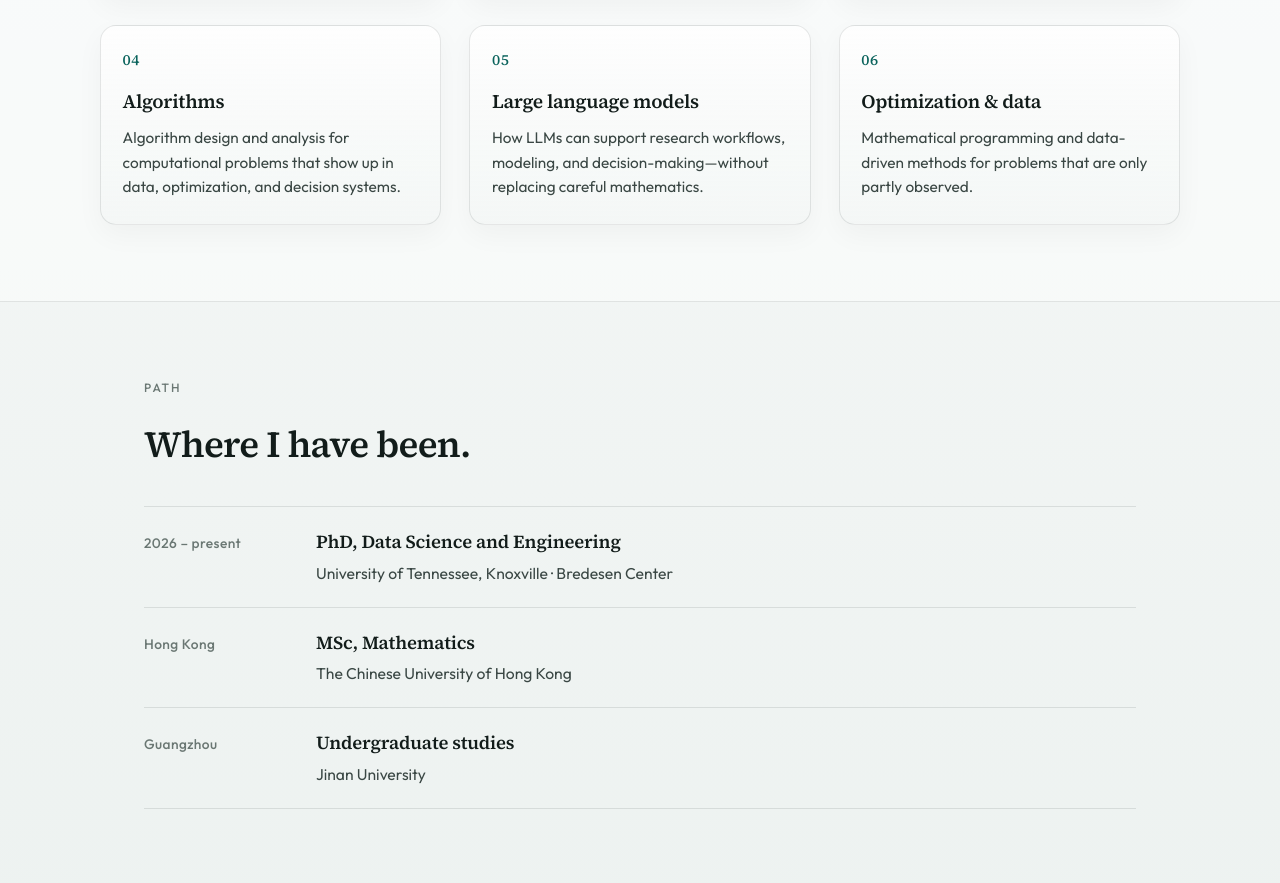
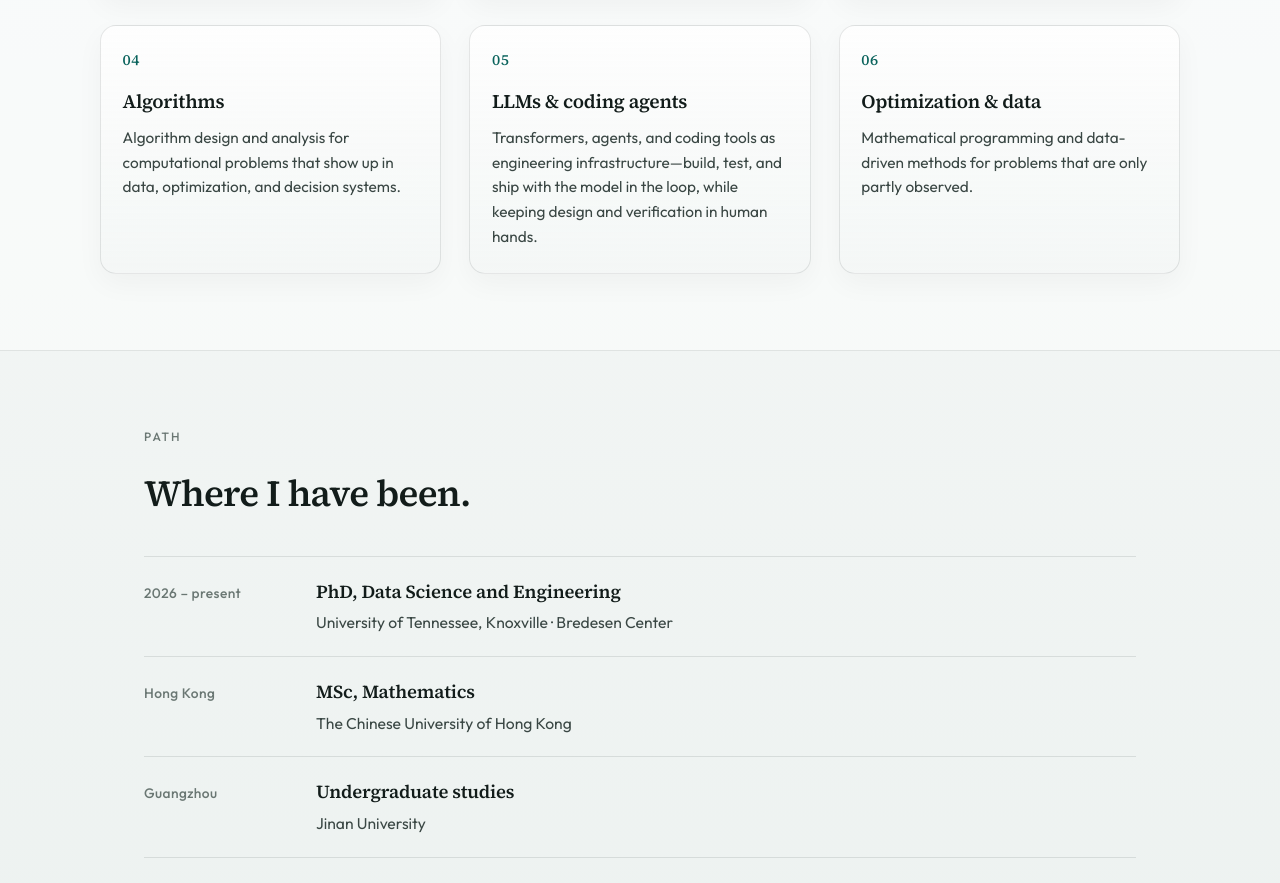
Before and after one commit to boyudeng-or/boyudeng-or.github.io, a plain HTML site: page index.html in a window 1280 px wide. Shown: the part 1047-1930 px from the top of the page. Drawn offline with Linux system fonts and the light colour scheme.

Commit message:
Reframe LLM card as coding-agent engineering, not AI-for-research.

```diff
--- a/index.html
+++ b/index.html
@@ -102,10 +102,11 @@
         </article>
         <article class="focus-card">
           <p class="focus-index">05</p>
-          <h3>Large language models</h3>
+          <h3>LLMs &amp; coding agents</h3>
           <p>
-            How LLMs can support research workflows, modeling, and
-            decision-making—without replacing careful mathematics.
+            Transformers, agents, and coding tools as engineering
+            infrastructure—build, test, and ship with the model in the loop,
+            while keeping design and verification in human hands.
           </p>
         </article>
         <article class="focus-card">
```
